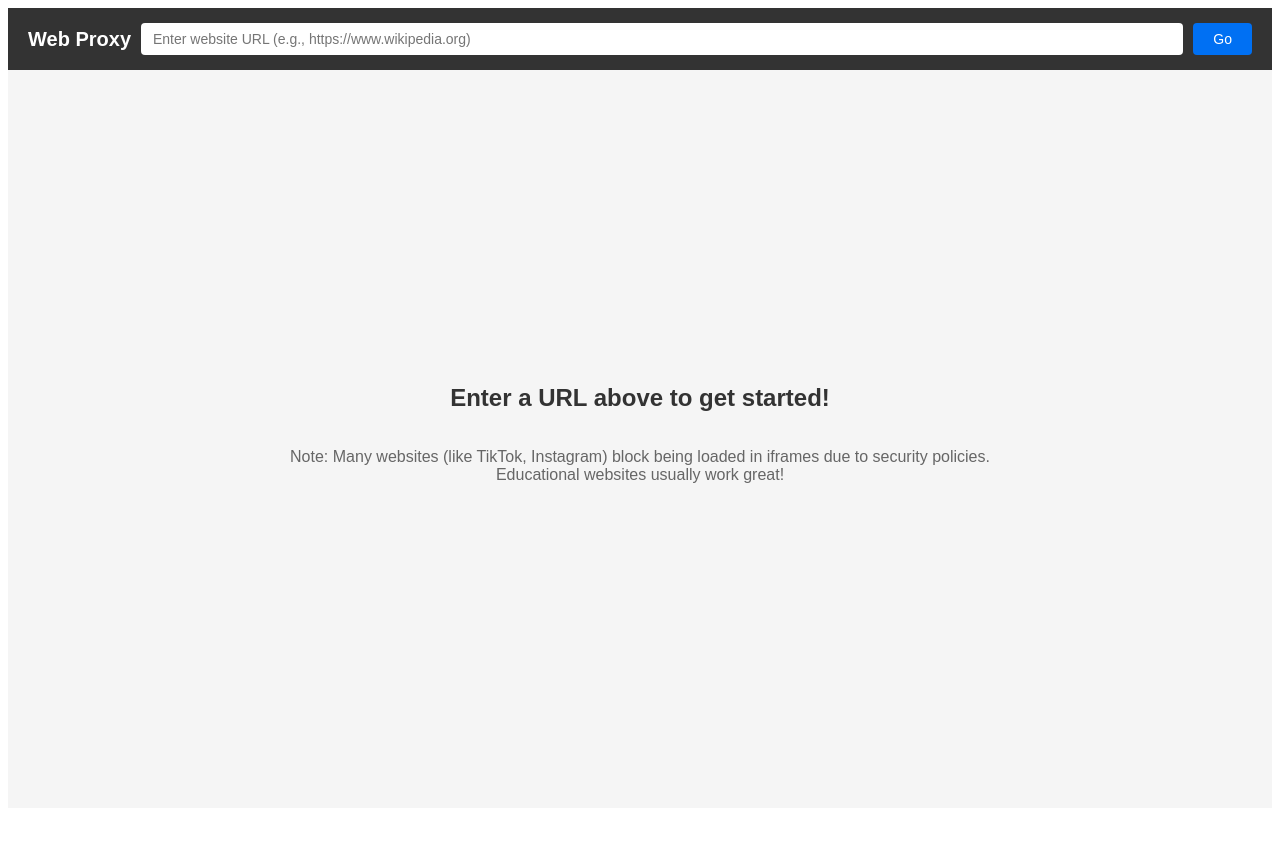
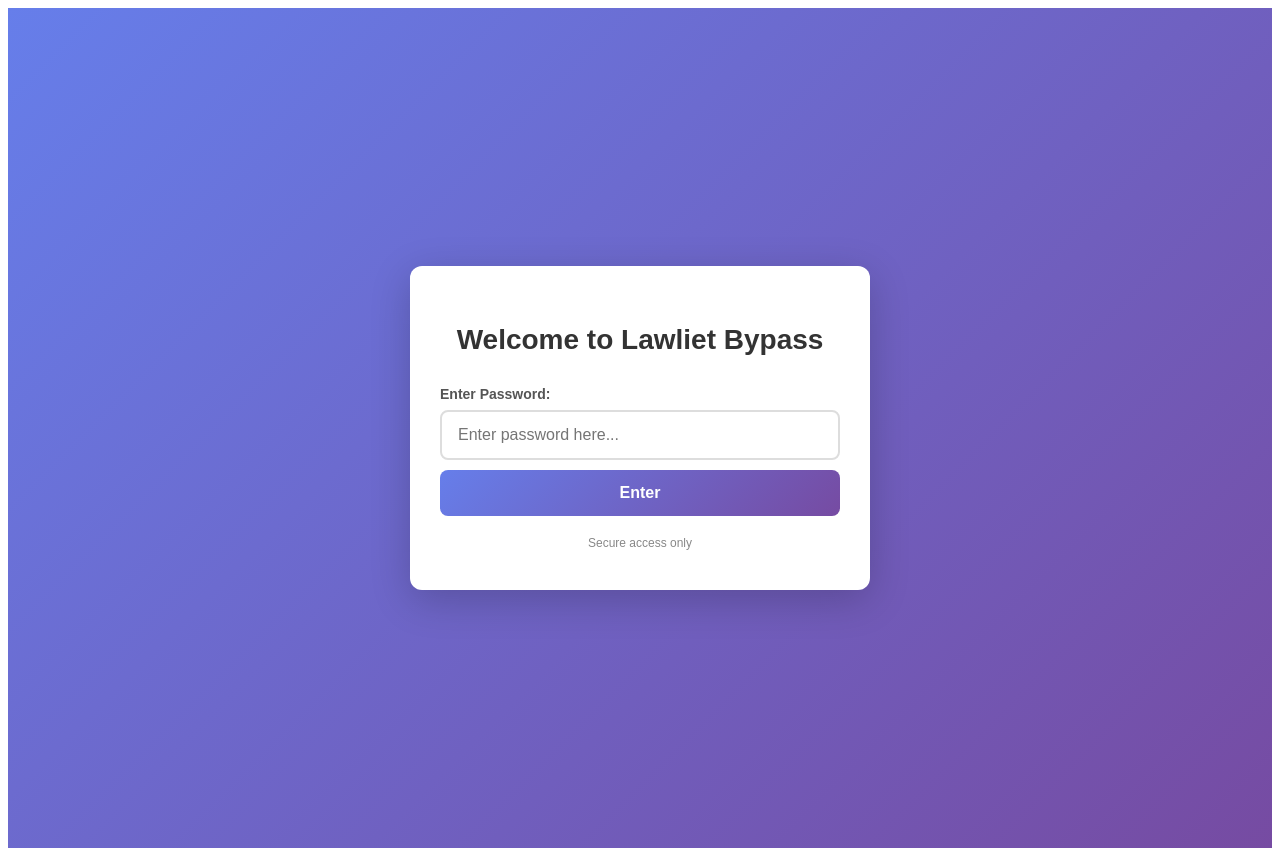
Before and after one commit to demisexlololo/proxy, a Next.js app: page / in a window 1280 px wide. Before the commit the page ends 816 px from the top, so only its background shows below. Built offline with nearby package versions, Linux system fonts and the light colour scheme.

Commit message:
Add Lawliet Bypass: password-protected iframe for daydreamx

```diff
--- a/app/page.tsx
+++ b/app/page.tsx
@@ -2,102 +2,141 @@
 
 import { useState } from 'react';
 
+const CORRECT_PASSWORD = 'KademLawliet0521@';
+const TARGET_URL = 'https://daydreamx.global.ssl.fastly.net/';
+
 export default function Home() {
-  const [url, setUrl] = useState('');
-  const [iframeUrl, setIframeUrl] = useState<string | null>(null);
+  const [password, setPassword] = useState('');
+  const [isAuthenticated, setIsAuthenticated] = useState(false);
+  const [error, setError] = useState<string | null>(null);
   const [loading, setLoading] = useState(false);
 
-  const handleSubmit = (e: React.FormEvent) => {
+  const handleLogin = (e: React.FormEvent) => {
     e.preventDefault();
-    if (!url) return;
     setLoading(true);
+    setError(null);
 
-    // Make sure URL has https://
-    let finalUrl = url;
-    if (!url.startsWith('http://') && !url.startsWith('https://')) {
-      finalUrl = 'https://' + url;
+    if (password === CORRECT_PASSWORD) {
+      setIsAuthenticated(true);
+    } else {
+      setError('Incorrect password! Please try again.');
     }
 
-    setIframeUrl(finalUrl);
     setLoading(false);
   };
 
+  if (isAuthenticated) {
+    return (
+      <div style={{
+        height: '100vh',
+        width: '100vw',
+        margin: 0,
+        padding: 0,
+        overflow: 'hidden',
+      }}>
+        <iframe
+          src={TARGET_URL}
+          style={{
+            width: '100%',
+            height: '100%',
+            border: 'none',
+            display: 'block',
+          }}
+          title="Lawliet Bypass"
+          sandbox="allow-scripts allow-same-origin allow-forms allow-popups allow-popups-to-escape-sandbox allow-downloads"
+        />
+      </div>
+    );
+  }
+
   return (
     <div style={{
-      height: '100vh',
+      minHeight: '100vh',
       display: 'flex',
-      flexDirection: 'column',
+      justifyContent: 'center',
+      alignItems: 'center',
+      background: 'linear-gradient(135deg, #667eea 0%, #764ba2 100%)',
       fontFamily: 'Arial, sans-serif',
+      padding: '20px',
     }}>
       <div style={{
-        padding: '15px 20px',
-        background: '#333',
-        display: 'flex',
-        gap: '10px',
-        alignItems: 'center',
+        background: 'white',
+        padding: '40px 30px',
+        borderRadius: '12px',
+        boxShadow: '0 10px 40px rgba(0,0,0,0.2)',
+        width: '100%',
+        maxWidth: '400px',
       }}>
-        <h1 style={{ color: 'white', margin: 0, fontSize: '20px' }}>Web Proxy</h1>
-        <form onSubmit={handleSubmit} style={{ display: 'flex', flex: 1, gap: '10px' }}>
+        <h1 style={{
+          color: '#333',
+          textAlign: 'center',
+          marginBottom: '30px',
+          fontSize: '28px',
+        }}>
+          Welcome to Lawliet Bypass
+        </h1>
+
+        <form onSubmit={handleLogin} style={{ marginBottom: '20px' }}>
+          <label style={{
+            display: 'block',
+            marginBottom: '8px',
+            color: '#555',
+            fontSize: '14px',
+            fontWeight: 'bold',
+          }}>
+            Enter Password:
+          </label>
           <input
-            type="url"
-            value={url}
-            onChange={(e) => setUrl(e.target.value)}
-            placeholder="Enter website URL (e.g., https://www.wikipedia.org)"
+            type="password"
+            value={password}
+            onChange={(e) => setPassword(e.target.value)}
+            placeholder="Enter password here..."
             style={{
-              flex: 1,
-              padding: '8px 12px',
-              fontSize: '14px',
-              border: 'none',
-              borderRadius: '4px',
+              width: '100%',
+              padding: '14px 16px',
+              fontSize: '16px',
+              border: '2px solid #ddd',
+              borderRadius: '8px',
+              marginBottom: '10px',
+              boxSizing: 'border-box',
+              outline: 'none',
+              transition: 'border-color 0.2s',
             }}
+            onFocus={(e) => e.target.style.borderColor = '#667eea'}
+            onBlur={(e) => e.target.style.borderColor = '#ddd'}
           />
+          {error && <p style={{ color: '#e74c3c', marginBottom: '20px', fontSize: '14px' }}>{error}</p>}
           <button
             type="submit"
             disabled={loading}
             style={{
-              padding: '8px 20px',
-              fontSize: '14px',
-              background: '#0070f3',
+              width: '100%',
+              padding: '14px',
+              fontSize: '16px',
+              background: 'linear-gradient(135deg, #667eea 0%, #764ba2 100%)',
               color: 'white',
               border: 'none',
-              borderRadius: '4px',
+              borderRadius: '8px',
               cursor: 'pointer',
+              fontWeight: 'bold',
+              transition: 'transform 0.2s',
             }}
+            onMouseDown={(e) => e.currentTarget.style.transform = 'scale(0.98)'}
+            onMouseUp={(e) => e.currentTarget.style.transform = 'scale(1)'}
           >
-            {loading ? 'Loading...' : 'Go'}
+            {loading ? 'Logging in...' : 'Enter'}
           </button>
         </form>
+
+        <p style={{
+          color: '#888',
+          fontSize: '12px',
+          textAlign: 'center',
+          margin: 0,
+        }}>
+          Secure access only
+        </p>
       </div>
-
-      {iframeUrl ? (
-        <iframe
-          src={iframeUrl}
-          style={{
-            flex: 1,
-            border: 'none',
-            width: '100%',
-          }}
-          title="Proxied Website"
-          sandbox="allow-scripts allow-same-origin allow-forms allow-popups allow-popups-to-escape-sandbox"
-        />
-      ) : (
-        <div style={{
-          flex: 1,
-          display: 'flex',
-          flexDirection: 'column',
-          justifyContent: 'center',
-          alignItems: 'center',
-          padding: '40px',
-          background: '#f5f5f5',
-        }}>
-          <h2 style={{ color: '#333', marginBottom: '20px' }}>Enter a URL above to get started!</h2>
-          <p style={{ color: '#666', marginBottom: '30px', textAlign: 'center' }}>
-            Note: Many websites (like TikTok, Instagram) block being loaded in iframes due to security policies.
-            <br />
-            Educational websites usually work great!
-          </p>
-        </div>
-      )}
     </div>
   );
 }
```
